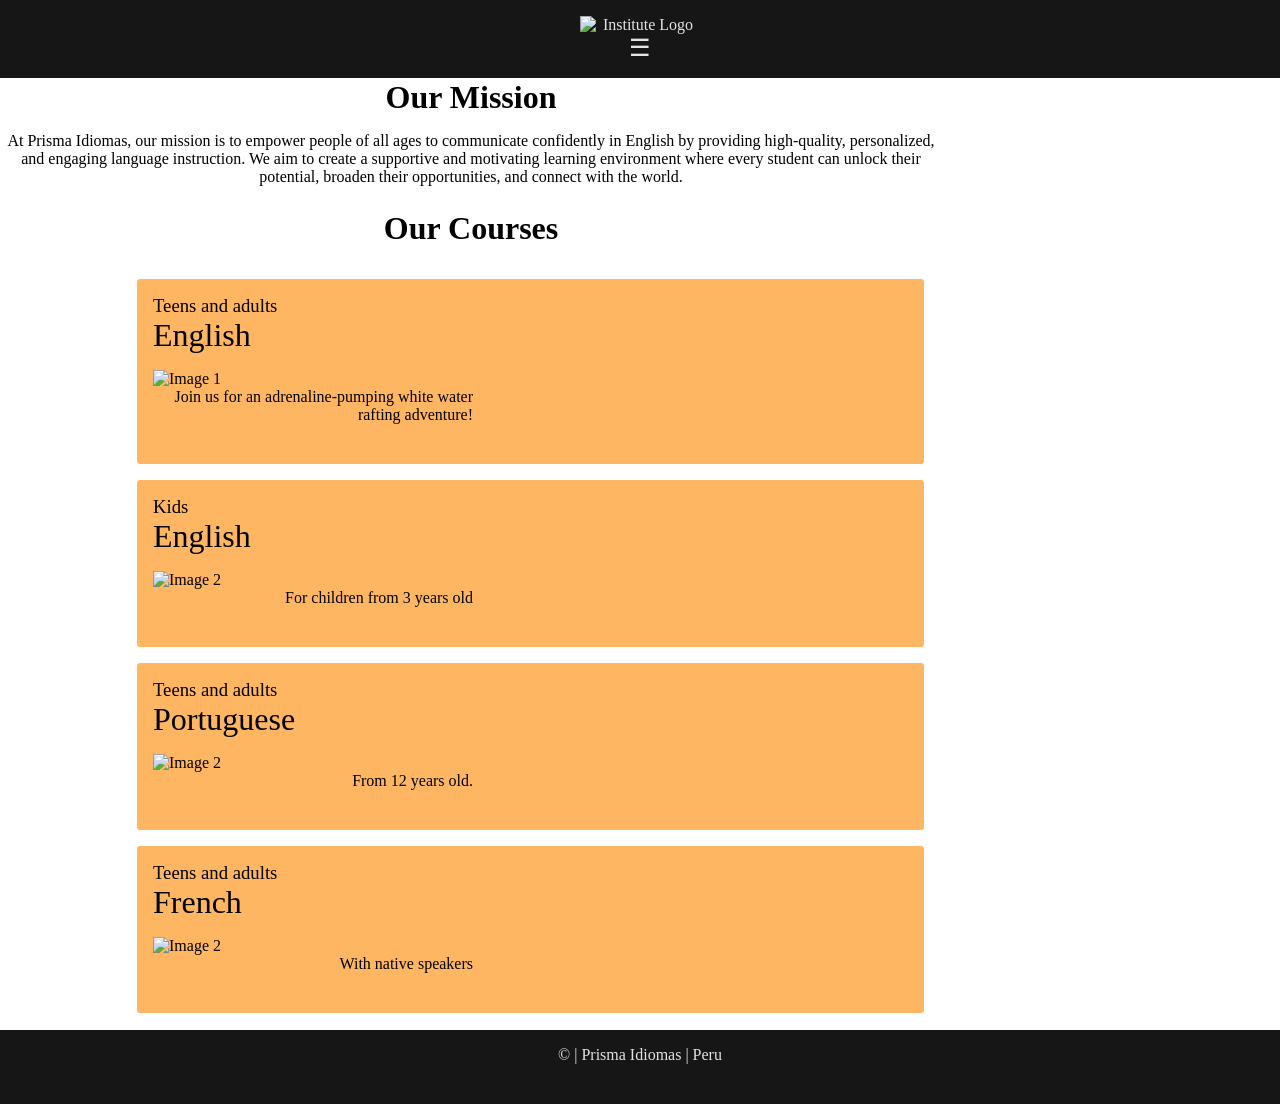
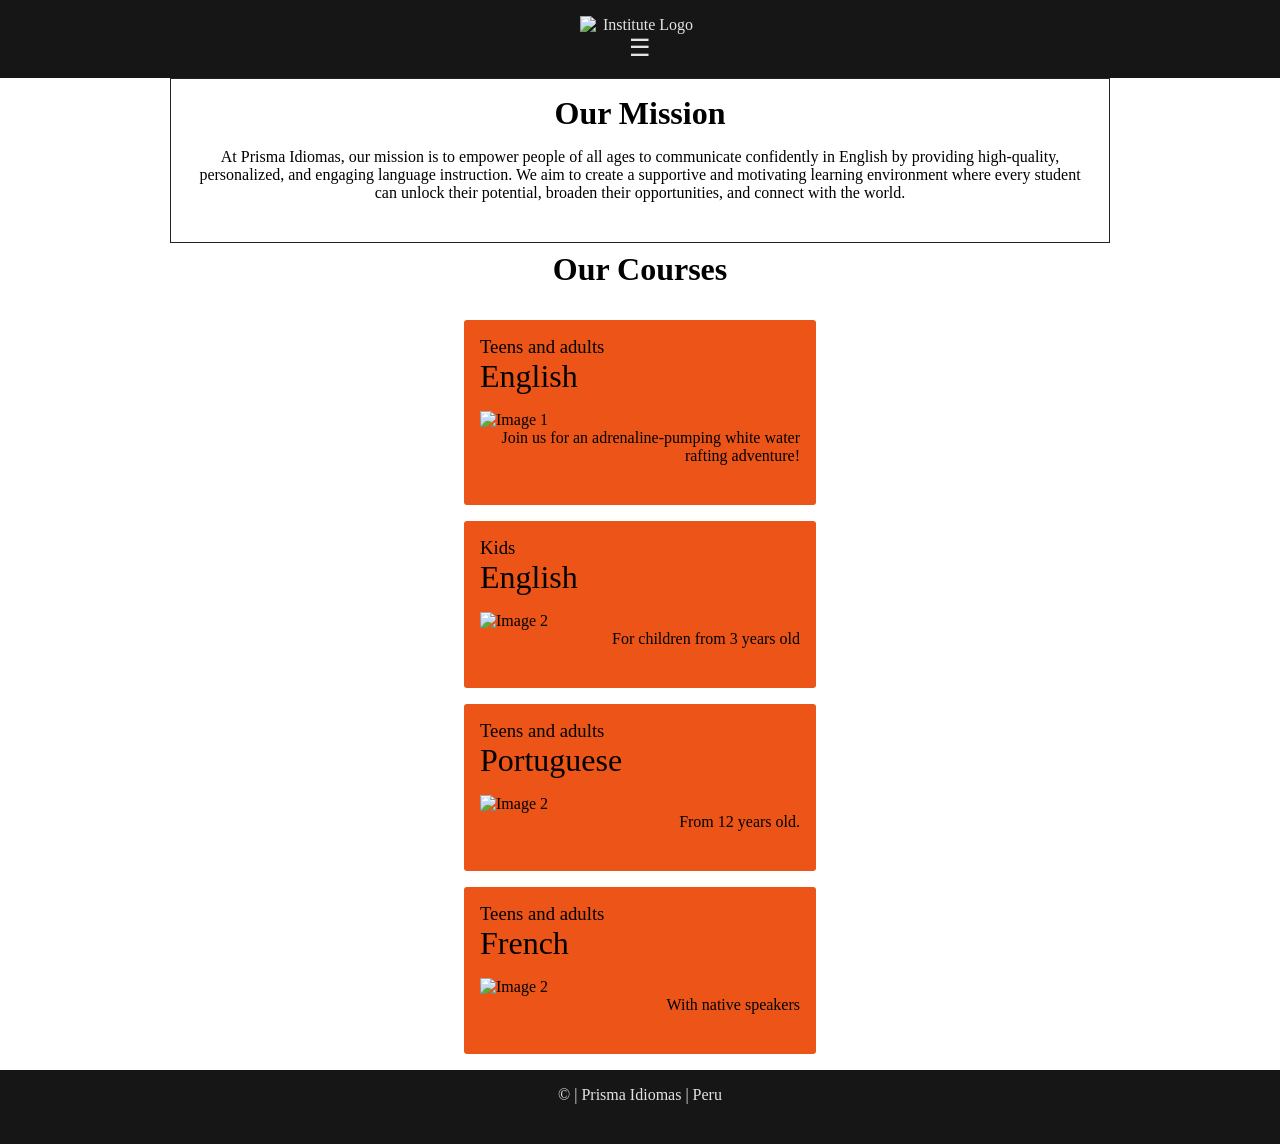

final project

--- a/finalproject/styles/project.css
+++ b/finalproject/styles/project.css
@@ -52,7 +52,7 @@ header img {
 
 .navigation {
   list-style: none;
-  display: flex;
+  display: none;
   flex-direction: column;
   align-items: center;
   text-decoration: none;
@@ -71,10 +71,26 @@ header img {
   color: black;
   text-decoration: underline;
 }
-
-.open a{
+.navigation.open {
+  display: flex;
+}
+.navigation.open a{
 	display: block;
 }
+/* hero */
+.hero {
+  position: relative;
+  width: 100%;
+  overflow: hidden;
+}
+.hero img {
+  width: 100%;
+  height: auto;
+  max-height: 400px;  /* Limits height on mobile */
+  object-fit: cover;
+  display: block;
+}
+
 /*------Main------*/
 
 main {
@@ -82,10 +98,9 @@ main {
   flex-direction: column;
   width: 100%;
   max-width: 940px;
-  margin: 1px;
+  margin: 0 auto;
   box-sizing: border-box;
 }
-
 .grid-container {
   display: grid;
   grid-gap: 1rem;
@@ -94,9 +109,8 @@ main {
 
 .grid-item {
   display: grid;
-  margin-right: 1px;
-  margin-left: 7.5rem;
-  background-color: var(--accent2-color);
+  margin: 0 auto;
+  background-color: var(--accent1-color);
   border-radius: 3px;
   padding: 1rem;
 }
@@ -138,10 +152,58 @@ p {
   margin-bottom: 1.5rem;
 }
 
-/*-----Form Styling------*/
+/*------TESTIMONIALS SECTION--------*/
+section {
+  background-color: rgba(254, 254, 255, 0.418);
+  border: 1px solid #222;
+  padding: 1rem;
+  margin-bottom: 0.5rem;
+}
 
+.about-images {
+  display: flex;
+  flex-direction: column;
+  align-items: center;
+  justify-content: center;
+  gap: 1.5rem;
+  padding: 1rem;
+  width: 100%;
+}
+/*------TESTIMONIALS - FIGURE STYLES--------*/
+.about-images figure {
+  border: thin #c0c0c0 solid;
+  background-color: #222;
+  padding: 8px;
+  width: 100%;
+  max-width: 280px;  /* Limits width on mobile */
+  text-align: center;
+}
+    
+.about-images figure img {
+  width: 100%;
+  max-width: 260px;
+  height: 180px;
+  object-fit: cover;
+  display: block;
+  margin: 0 auto;
+}
+      
+.about-images figcaption {
+  background-color: #222;
+  color: white;
+  font: italic smaller sans-serif;
+  padding: 8px;
+  text-align: center;
+  display: block;
+  margin-top: 8px;
+}
+/*-----Form Styling------*/
+.rinfo {
+  width: 100%;
+  margin: 0 auto;  /* Centers the form horizontally */
+}
 .rinfo fieldset {
-    margin: 2rem ;
+    margin: 1rem auto;
     border: 1px solid #ddd;
     border-radius: 6px;
     padding: 2rem;
